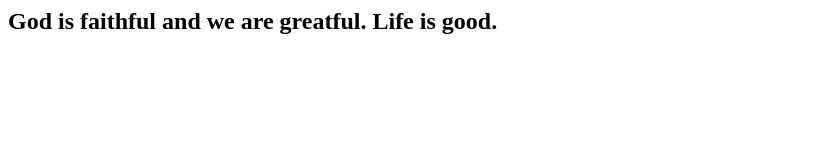
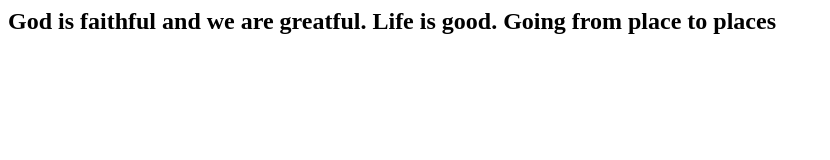
Before and after one commit to Makas2020/Sunday12, a plain HTML site: page devops/index.html in a window 1280 px wide. Shown: the whole page, without its empty margins (0-830 px from the left). Drawn offline with Linux system fonts and the light colour scheme.

Commit message:
Update index.html

```diff
--- a/devops/index.html
+++ b/devops/index.html
@@ -1,3 +1,3 @@
 <html>
-<h2> God is faithful and we are greatful. Life is good.</h2>
+<h2> God is faithful and we are greatful. Life is good. Going from place to places</h2>
 </html>
```
